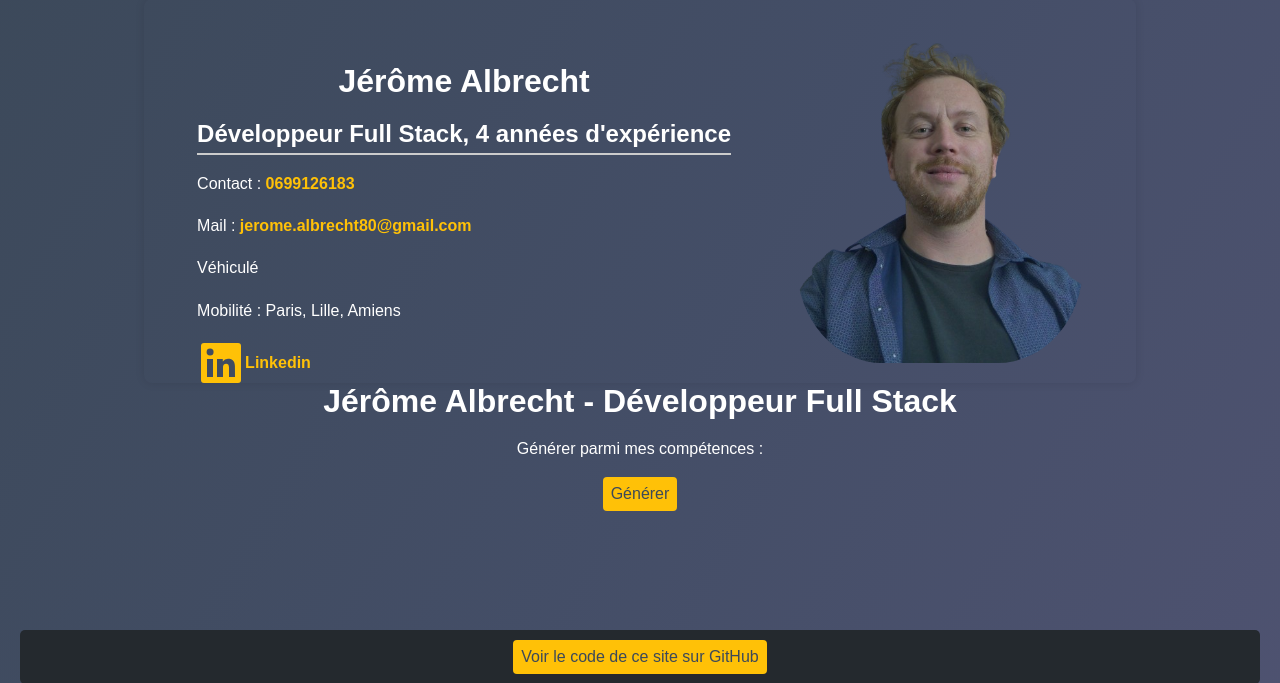
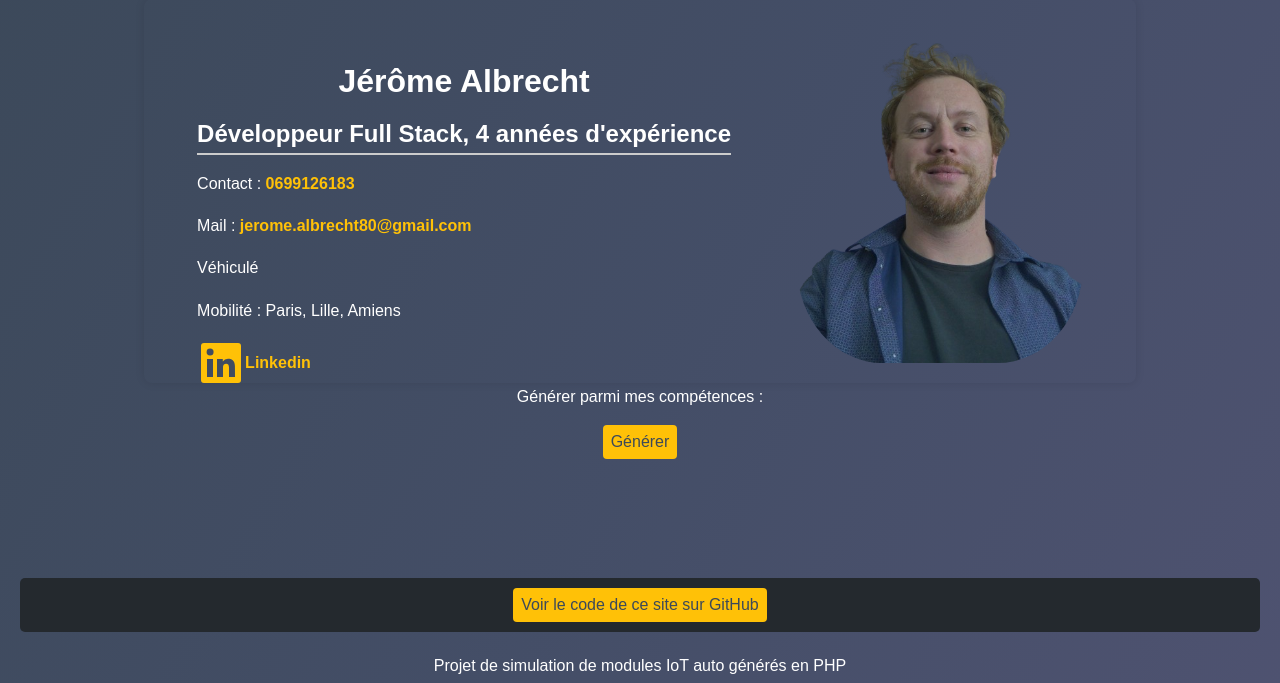
Before and after one commit to jeromealbrecht/candidature_dev_fullstack_jerome_albrecht, a Flask app: page / in a window 1280 px wide. Shown: the part 75-758 px from the top of the page. Run offline with Flask 2, Linux system fonts and the light colour scheme.

Commit message:
h1 supression

```diff
--- a/templates/index.html
+++ b/templates/index.html
@@ -35,8 +35,6 @@
             </div>
         </div>
 
-        <h1 class="nomob">Jérôme Albrecht - Développeur Full Stack</h1>
-        <h1 class="nodesk">Jérôme Albrecht - Développeur Full Stack</h1>
         <p class="p-subtitle">Générer parmi mes compétences :</p>
         <div class="generate-button"> <button onclick="genererTourMagique()">Générer</button> </div>
         <div id="tourMagiqueContainer">
```
